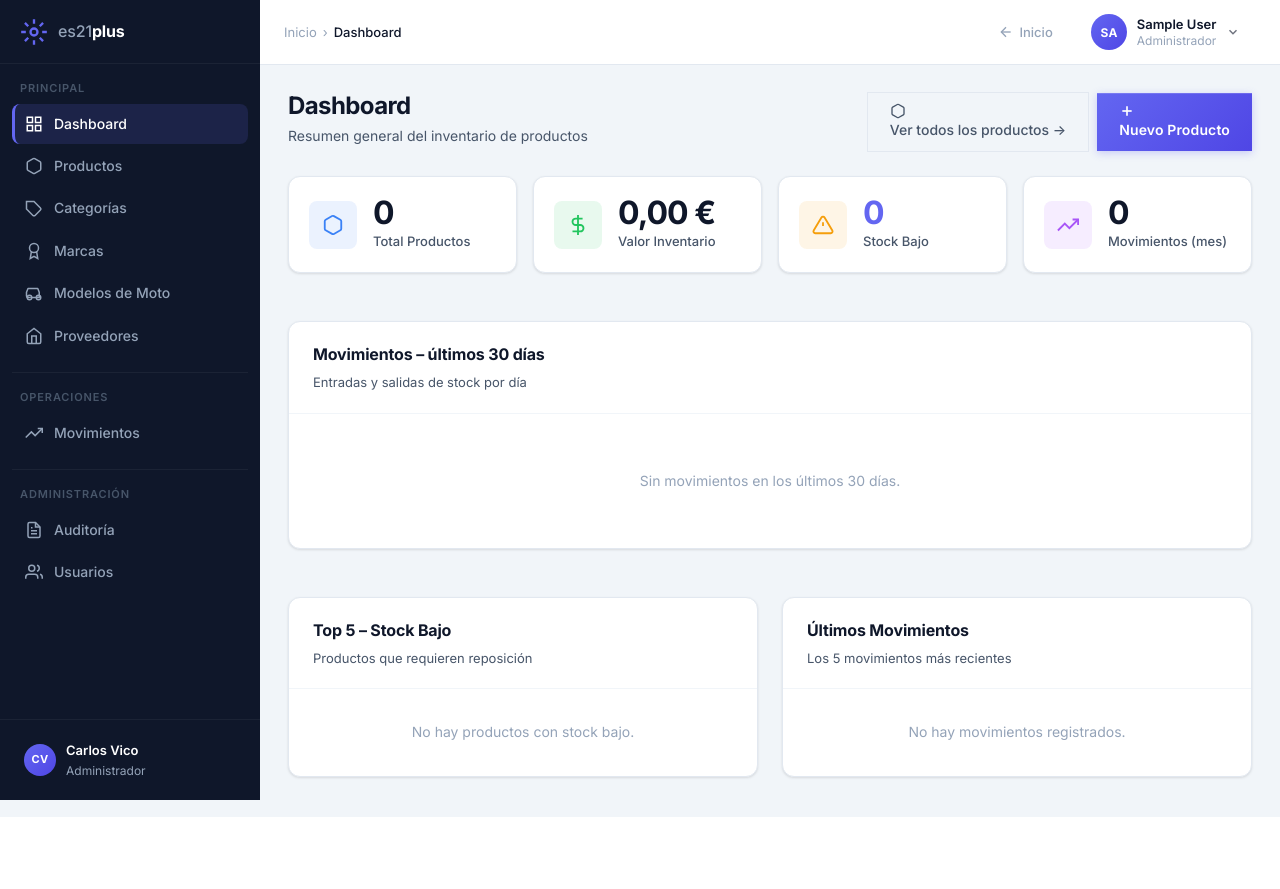
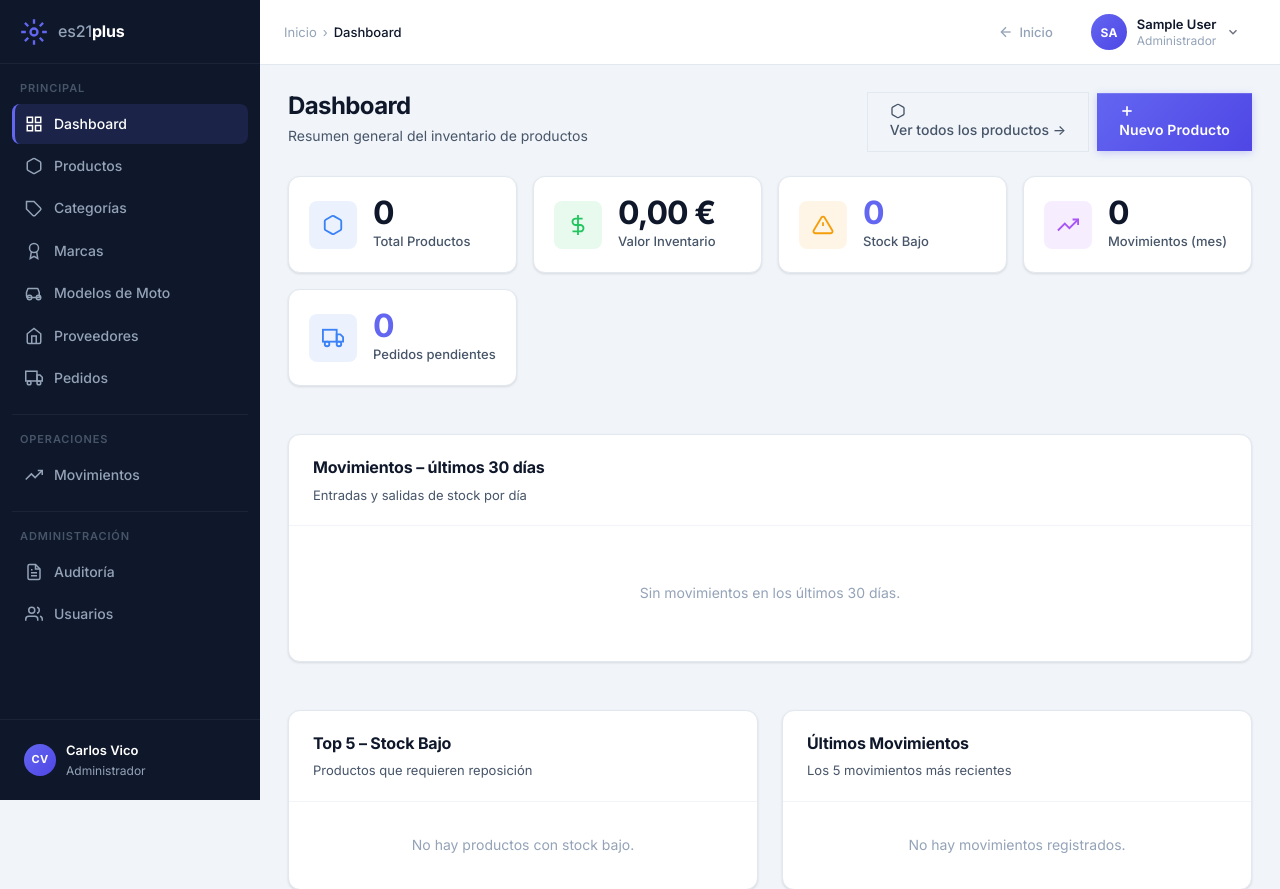
Before and after one commit to Carlitos6712/proyectoFinalGrado, a PHP site: page / in a window 1280 px wide. Shown: the top 889 px of the page. Before the commit the page ends 817 px from the top, so only its background shows below. Run offline with PHP 8.4, Linux system fonts and the light colour scheme; the visitor is signed in with stand-in values (Sample User, id 1); some libraries are stand-ins or nearby versions.

Commit message:
feat(fase13.6): add pending orders counter to dashboard and restock buttons

```diff
--- a/src/index.php
+++ b/src/index.php
@@ -13,6 +13,7 @@ require_once __DIR__ . '/includes/Database.php';
 require_once __DIR__ . '/includes/Producto.php';
 require_once __DIR__ . '/includes/Movimiento.php';
 require_once __DIR__ . '/includes/Categoria.php';
+require_once __DIR__ . '/includes/Pedido.php';
 
 $flashSuccess = $_SESSION['flash_success'] ?? '';
 $flashError   = $_SESSION['flash_error']   ?? '';
@@ -23,6 +24,7 @@ $valorInventario  = 0.0;
 $stockBajoCount   = 0;
 $movimientosMes   = 0;
 $totalCategorias  = 0;
+$pedidosPendientes = 0;
 $productosStockBajo = [];
 $ultimosMovimientos = [];
 $error = '';
@@ -31,12 +33,14 @@ try {
     $productoModel   = new Producto();
     $movimientoModel = new Movimiento();
     $categoriaModel  = new Categoria();
+    $pedidoModel     = new Pedido();
 
     $totalProductos     = $productoModel->contarActivos();
     $valorInventario    = $productoModel->valorInventario();
     $stockBajoCount     = count($productoModel->filtrarStockBajo());
     $movimientosMes     = $movimientoModel->contarEsteMes();
     $totalCategorias    = count($categoriaModel->listar());
+    $pedidosPendientes  = $pedidoModel->contarPendientes();
     $productosStockBajo = $productoModel->filtrarStockBajo();
     // Solo los top 5
     $productosStockBajo = array_slice($productosStockBajo, 0, 5);
@@ -117,6 +121,11 @@ try {
                class="nav-item <?= basename($_SERVER['PHP_SELF']) === 'proveedores.php' ? 'active' : '' ?>">
                 <span class="nav-icon"><svg xmlns="http://www.w3.org/2000/svg" width="20" height="20" viewBox="0 0 24 24" fill="none" stroke="currentColor" stroke-width="2"><path d="M3 9l9-7 9 7v11a2 2 0 0 1-2 2H5a2 2 0 0 1-2-2z"/><polyline points="9,22 9,12 15,12 15,22"/></svg></span>
                 <span class="nav-label">Proveedores</span>
+            </a>
+            <a href="pedidos.php"
+               class="nav-item <?= basename($_SERVER['PHP_SELF']) === 'pedidos.php' ? 'active' : '' ?>">
+                <span class="nav-icon"><svg xmlns="http://www.w3.org/2000/svg" width="20" height="20" viewBox="0 0 24 24" fill="none" stroke="currentColor" stroke-width="2"><rect x="1" y="3" width="15" height="13"/><polygon points="16 8 20 8 23 11 23 16 16 16 16 8"/><circle cx="5.5" cy="18.5" r="2.5"/><circle cx="18.5" cy="18.5" r="2.5"/></svg></span>
+                <span class="nav-label">Pedidos</span>
             </a>
             <?php endif; ?>
         </div>
@@ -302,6 +311,15 @@ try {
                     <span class="stat-label">Movimientos (mes)</span>
                 </div>
             </div>
+            <div class="stat-card <?= $pedidosPendientes > 0 ? 'stat-card-warning' : '' ?>">
+                <div class="stat-card-icon stat-icon-blue">
+                    <svg xmlns="http://www.w3.org/2000/svg" width="22" height="22" viewBox="0 0 24 24" fill="none" stroke="currentColor" stroke-width="2"><rect x="1" y="3" width="15" height="13"/><polygon points="16 8 20 8 23 11 23 16 16 16 16 8"/><circle cx="5.5" cy="18.5" r="2.5"/><circle cx="18.5" cy="18.5" r="2.5"/></svg>
+                </div>
+                <div class="stat-card-body">
+                    <a href="pedidos.php" class="stat-value stat-link"><?= $pedidosPendientes ?></a>
+                    <span class="stat-label">Pedidos pendientes</span>
+                </div>
+            </div>
         </div>
 
         <!-- Chart card -->
@@ -337,6 +355,9 @@ try {
                                 <th>Categoría</th>
                                 <th>Stock</th>
                                 <th>Mínimo</th>
+                                <?php if (($_SESSION['rol'] ?? '') === 'admin'): ?>
+                                <th>Acción</th>
+                                <?php endif; ?>
                             </tr>
                         </thead>
                         <tbody>
@@ -354,6 +375,14 @@ try {
                                     <span class="stock-value stock-value-low"><?= (int)$p['stock'] ?></span>
                                 </td>
                                 <td><?= (int)($p['stock_minimo'] ?? 5) ?></td>
+                                <?php if (($_SESSION['rol'] ?? '') === 'admin'): ?>
+                                <td>
+                                    <a href="nuevo_pedido.php?producto_id=<?= (int)$p['id'] ?>&cantidad=<?= max(1, ($p['stock_minimo'] ?? 5) - ($p['stock'] ?? 0)) ?>"
+                                       class="btn btn-sm btn-primary">
+                                        Pedir reposición
+                                    </a>
+                                </td>
+                                <?php endif; ?>
                             </tr>
                         <?php endforeach; ?>
                         </tbody>
```
